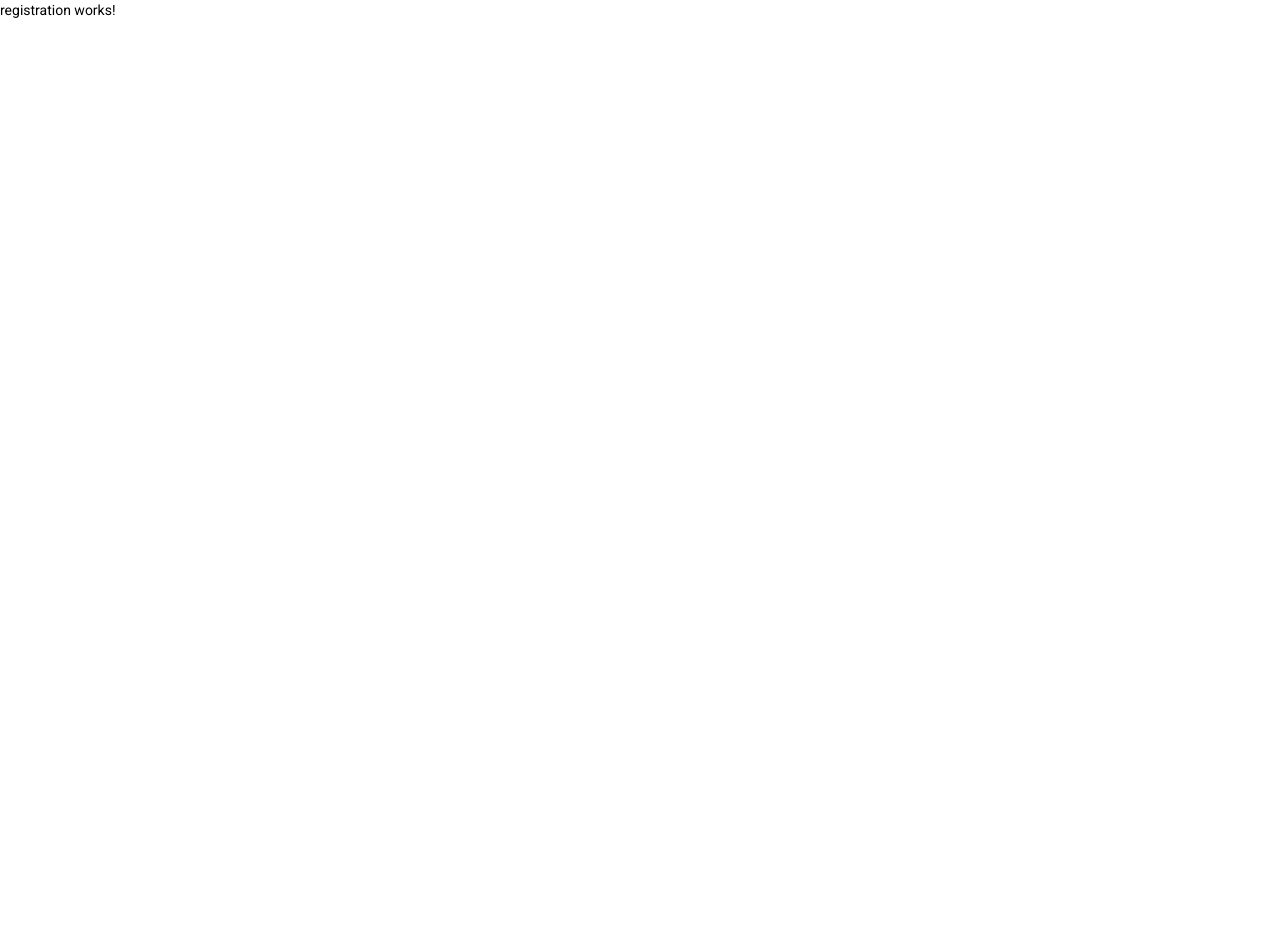
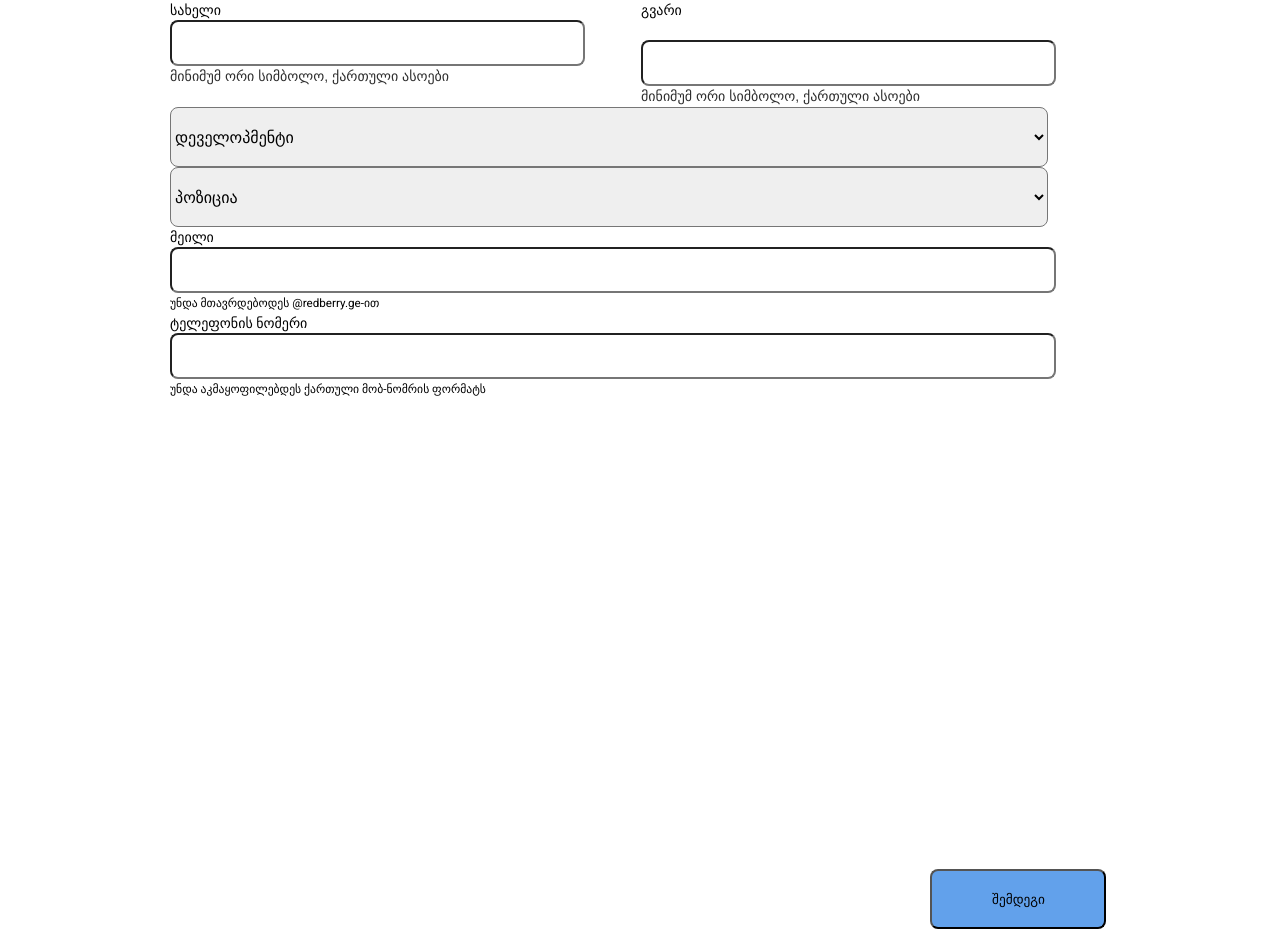
Before and after one commit to Makata1962/personal-project-angular-, an Angular app in the folder personal-project-angular/: page /registration in a window 1280 px wide. Before the commit the page ends 800 px from the top, so only its background shows below. Built offline with nearby package versions, Linux system fonts and the light colour scheme.

Commit message:
added html and some css for registration page 1, needs css adjusting

```diff
--- a/personal-project-angular/src/app/modules/registration/registration/registration.component.html
+++ b/personal-project-angular/src/app/modules/registration/registration/registration.component.html
@@ -1 +1,50 @@
-<p>registration works!</p>
+<div class="container">
+    <div class="sub-container">
+        <div class="employee">
+            <form action="" class="form">
+                <div class="name-container">
+                    <div class="fname-container">
+                        <label for="fname">სახელი</label><br>
+                        <input class="fname" type="text" id="fname" name="fname"><br>
+                        <small>მინიმუმ ორი სიმბოლო, ქართული ასოები</small>
+                    </div>
+                    <div class="lname-container">
+                        <label for="lname">გვარი</label><br>
+                        <input class="lname" type="text" id="lname" name="lname">
+                        <small>მინიმუმ ორი სიმბოლო, ქართული ასოები</small>
+                    </div>
+                </div>
+                <div class="selector-container">
+                    <select name="team" id="team">
+                        <option value="development">დეველოპმენტი</option>
+                        <option value="hr">HR</option>
+                        <option value="sales">გაყიდვები</option>
+                        <option value="design">დიზაინი</option>
+                        <option value="marketing">მარკეტინგი</option>
+                    </select>
+                </div>
+                <div class="selector-container">
+                    <select name="position" id="position">
+                        <option value="development">პოზიცია</option>
+                        <option value="hr">HR</option>
+                        <option value="sales">გაყიდვები</option>
+                        <option value="design">დიზაინი</option>
+                        <option value="marketing">მარკეტინგი</option>
+                    </select>
+                </div>
+                <div class="email-container">
+                    <label for="email">მეილი</label>
+                    <input type="email" id="email" name="email">
+                    <small>უნდა მთავრდებოდეს @redberry.ge-ით</small>
+                </div>
+                <div class="phone-container">
+                    <label for="phone">ტელეფონის ნომერი</label>
+                    <input type="tel" id="phone" name="phone" pattern="[0-9]{3}-[0-9]{2}-[0-9]{3}">
+                    <small>უნდა აკმაყოფილებდეს ქართული მობ-ნომრის ფორმატს</small>
+                </div>
+
+            </form>
+            <button  class="next">შემდეგი</button>
+        </div>
+    </div>
+</div>
--- a/personal-project-angular/src/app/modules/registration/registration/registration.component.scss
+++ b/personal-project-angular/src/app/modules/registration/registration/registration.component.scss
@@ -0,0 +1,111 @@
+.container {
+    margin: 0 auto;
+    width: 1920;
+}
+
+.sub-container {
+    width: 1226px;
+    display: flex;
+    justify-content: center;
+}
+
+
+
+.name-container {
+    display: flex;
+    justify-content: space-between;
+}
+
+.fname, .lname {
+width: 407px;
+height: 40px;
+font-family: 'Helvetica Neue';
+font-style: normal;
+font-weight: 900;
+font-size: 18px;
+line-height: 21px;
+border-radius: 8px;
+}
+
+.fname-container {
+    margin-right: 50px;
+}
+
+.lname-container {
+    display: flex;
+    flex-direction: column;
+}
+
+.fname-container small,
+.lname-container small {
+color: #2E2E2E;
+font-family: 'Helvetica Neue';
+font-style: normal;
+font-weight: 300;
+font-size: 14px;
+line-height: 21px;
+
+display: flex;
+align-items: center;
+}
+
+.selector-container select {
+height: 60px;
+width: 878px;
+left: 24px;
+top: 8px;
+border-radius: 8px;
+font-family: 'Helvetica Neue';
+font-style: normal;
+font-weight: 400;
+font-size: 16px;
+line-height: 21px;
+}
+
+.email-container {
+    display: flex;
+    flex-direction: column;
+}
+
+.email-container input {
+width: 878px;
+height: 40px;
+border-radius: 8px;
+font-family: 'Helvetica Neue';
+font-style: normal;
+font-weight: 500;
+font-size: 18px;
+line-height: 21px;
+}
+
+.phone-container {
+    display: flex;
+    flex-direction: column;
+}
+.phone-container input {
+    width: 878px;
+    height: 40px;
+    border-radius: 8px;
+    font-family: 'Helvetica Neue';
+    font-style: normal;
+    font-weight: 500;
+    font-size: 18px;
+    line-heighT: 21px;
+}
+
+.next {
+display: flex;
+flex-direction: row;
+justify-content: space-between;
+align-items: center;
+padding: 18px 60px;
+gap: 20px;
+background-color: #62A1EB;
+border-radius: 8px;
+;
+position: absolute;
+width: 176px;
+height: 60px;
+right: 174px;
+top: 869px;
+}
```
